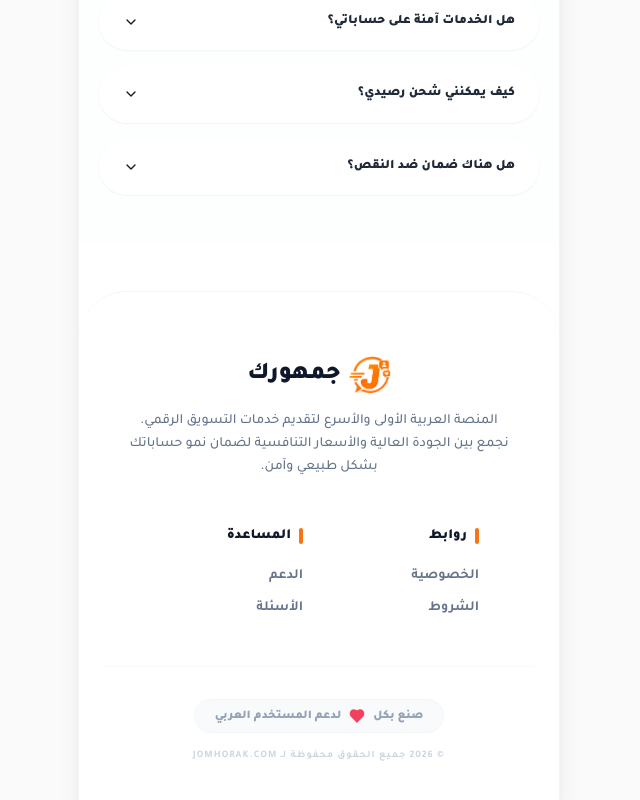
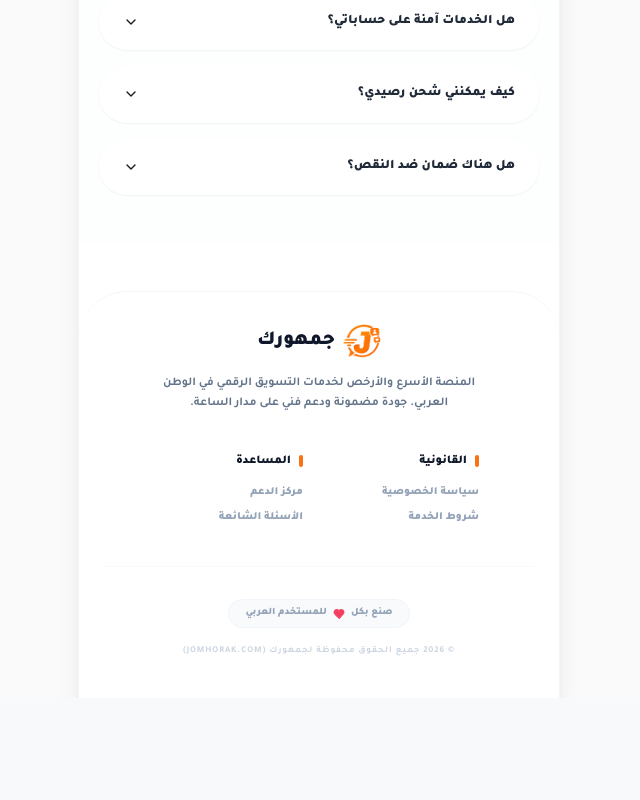
Before and after one commit to younesmrzok/jomhorok, a Next.js app: page / in a window 1280 px wide. Shown: the part 2473-3273 px from the top of the page, without its empty margins (321-961 px from the left). After the commit the page ends 3171 px from the top, so only its background shows below. Built offline with nearby package versions, Linux system fonts and the light colour scheme.

Commit message:
جيد ولاكن هناك فراغ فوق لوغو كبير و كلمات متل استخدام غير كاملة يجب تكون

```diff
--- a/src/app/login/page.tsx
+++ b/src/app/login/page.tsx
@@ -229,8 +229,8 @@ export default function LoginPage() {
             </CardContent>
           </Card>
 
-          <footer className="mt-20 border-t border-slate-100 bg-white rounded-t-[3rem] pt-16 pb-10 px-6 font-tajawal -mx-6 mb-[-3rem]">
-            <div className="max-w-4xl mx-auto space-y-12">
+          <footer className="mt-20 border-t border-slate-100 bg-white rounded-t-[3rem] pt-8 pb-10 px-6 font-tajawal -mx-6 mb-[-3rem]">
+            <div className="max-w-4xl mx-auto space-y-10">
               <div className="flex flex-col items-center text-center space-y-4">
                 <div className="flex items-center gap-2">
                   <Image src={headerLogoUrl} alt="جمهورك" width={38} height={38} className="object-contain" />
@@ -248,8 +248,8 @@ export default function LoginPage() {
                     القانونية
                   </h4>
                   <ul className="space-y-2 text-[11px] font-black text-slate-400 text-right">
-                    <li><Link href="/dashboard/privacy" className="hover:text-orange-500 transition-colors">الخصوصية</Link></li>
-                    <li><Link href="/dashboard/terms" className="hover:text-orange-500 transition-colors">الشروط</Link></li>
+                    <li><Link href="/dashboard/privacy" className="hover:text-orange-500 transition-colors">سياسة الخصوصية</Link></li>
+                    <li><Link href="/dashboard/terms" className="hover:text-orange-500 transition-colors">شروط الخدمة</Link></li>
                   </ul>
                 </div>
                 <div className="space-y-4">
@@ -258,8 +258,8 @@ export default function LoginPage() {
                     المساعدة
                   </h4>
                   <ul className="space-y-2 text-[11px] font-black text-slate-400 text-right">
-                    <li><Link href="/dashboard/support" className="hover:text-orange-500 transition-colors">الدعم</Link></li>
-                    <li><Link href="/dashboard/support" className="hover:text-orange-500 transition-colors">الأسئلة</Link></li>
+                    <li><Link href="/dashboard/support" className="hover:text-orange-500 transition-colors">مركز الدعم</Link></li>
+                    <li><Link href="/dashboard/support" className="hover:text-orange-500 transition-colors">الأسئلة الشائعة</Link></li>
                   </ul>
                 </div>
               </div>
--- a/src/app/page.tsx
+++ b/src/app/page.tsx
@@ -435,50 +435,50 @@ export default function LandingPage() {
             </Accordion>
           </section>
 
-          <footer className="mt-12 border-t border-slate-100 bg-white rounded-t-[3rem] pt-16 pb-10 px-6 font-tajawal">
-            <div className="max-w-4xl mx-auto space-y-12">
+          <footer className="mt-12 border-t border-slate-100 bg-white rounded-t-[3rem] pt-8 pb-10 px-6 font-tajawal">
+            <div className="max-w-4xl mx-auto space-y-10">
               <div className="flex flex-col items-center text-center space-y-4">
                 <div className="flex items-center gap-2">
-                  <Image src={headerLogoUrl} alt="جمهورك" width={42} height={42} className="object-contain" />
-                  <span className="text-2xl font-black text-slate-900">جمهورك</span>
+                  <Image src={headerLogoUrl} alt="جمهورك" width={38} height={38} className="object-contain" />
+                  <span className="text-xl font-black text-slate-900">جمهورك</span>
                 </div>
-                <p className="text-sm text-slate-500 leading-relaxed font-medium max-w-sm">
-                  المنصة العربية الأولى والأسرع لتقديم خدمات التسويق الرقمي. نجمع بين الجودة العالية والأسعار التنافسية لضمان نمو حساباتك بشكل طبيعي وآمن.
+                <p className="text-xs text-slate-500 leading-relaxed font-bold max-w-xs mx-auto">
+                  المنصة الأسرع والأرخص لخدمات التسويق الرقمي في الوطن العربي. جودة مضمونة ودعم فني على مدار الساعة.
                 </p>
               </div>
 
               <div className="grid grid-cols-2 gap-8 max-w-xs mx-auto">
-                <div className="space-y-5">
-                  <h4 className="text-sm font-black text-slate-900 flex items-center gap-2 justify-start">
-                    <div className="w-1 h-4 bg-orange-500 rounded-full" />
-                    روابط
+                <div className="space-y-4">
+                  <h4 className="text-xs font-black text-slate-900 flex items-center gap-2 justify-start">
+                    <div className="w-1 h-3 bg-orange-500 rounded-full" />
+                    القانونية
                   </h4>
-                  <ul className="space-y-3 text-sm font-bold text-slate-500 text-right">
-                    <li><Link href="/register" className="hover:text-orange-500 transition-colors">الخصوصية</Link></li>
-                    <li><Link href="/register" className="hover:text-orange-500 transition-colors">الشروط</Link></li>
+                  <ul className="space-y-2 text-[11px] font-black text-slate-400 text-right">
+                    <li><Link href="/register" className="hover:text-orange-500 transition-colors">سياسة الخصوصية</Link></li>
+                    <li><Link href="/register" className="hover:text-orange-500 transition-colors">شروط الخدمة</Link></li>
                   </ul>
                 </div>
 
-                <div className="space-y-5">
-                  <h4 className="text-sm font-black text-slate-900 flex items-center gap-2 justify-start">
-                    <div className="w-1 h-4 bg-orange-500 rounded-full" />
+                <div className="space-y-4">
+                  <h4 className="text-xs font-black text-slate-900 flex items-center gap-2 justify-start">
+                    <div className="w-1 h-3 bg-orange-500 rounded-full" />
                     المساعدة
                   </h4>
-                  <ul className="space-y-3 text-sm font-bold text-slate-500 text-right">
-                    <li><Link href="/register" className="hover:text-orange-500 transition-colors">الدعم</Link></li>
-                    <li><Link href="/register" className="hover:text-orange-500 transition-colors">الأسئلة</Link></li>
+                  <ul className="space-y-2 text-[11px] font-black text-slate-400 text-right">
+                    <li><Link href="/register" className="hover:text-orange-500 transition-colors">مركز الدعم</Link></li>
+                    <li><Link href="/register" className="hover:text-orange-500 transition-colors">الأسئلة الشائعة</Link></li>
                   </ul>
                 </div>
               </div>
 
-              <div className="pt-8 border-t border-slate-50 flex flex-col items-center gap-4">
-                <div className="inline-flex items-center gap-2 bg-slate-50 px-5 py-2 rounded-full border border-slate-100/50">
-                  <span className="text-xs font-black text-slate-400">صنع بكل</span>
-                  <Heart className="h-4 w-4 text-rose-500 fill-rose-500 animate-pulse" />
-                  <span className="text-xs font-black text-slate-400">لدعم المستخدم العربي</span>
+              <div className="pt-8 border-t border-slate-50 flex flex-col items-center gap-4 text-center">
+                <div className="inline-flex items-center gap-1.5 text-[10px] font-black text-slate-400 bg-slate-50 px-4 py-1.5 rounded-full border border-slate-100">
+                  <span>صنع بكل</span>
+                  <Heart className="h-3 w-3 text-rose-500 fill-rose-500 animate-pulse" />
+                  <span>للمستخدم العربي</span>
                 </div>
-                <p className="text-[10px] text-slate-300 font-bold uppercase tracking-widest text-center">
-                  &copy; 2026 جميع الحقوق محفوظة لـ JOMHORAK.COM
+                <p className="text-[9px] text-slate-300 font-bold uppercase tracking-widest">
+                  &copy; 2026 جميع الحقوق محفوظة لجمهورك (JOMHORAK.COM)
                 </p>
               </div>
             </div>
--- a/src/app/register/page.tsx
+++ b/src/app/register/page.tsx
@@ -275,8 +275,8 @@ export default function RegisterPage() {
             </CardContent>
           </Card>
 
-          <footer className="mt-20 border-t border-slate-100 bg-white rounded-t-[3rem] pt-16 pb-10 px-6 font-tajawal -mx-6 mb-[-3rem]">
-            <div className="max-w-4xl mx-auto space-y-12">
+          <footer className="mt-20 border-t border-slate-100 bg-white rounded-t-[3rem] pt-8 pb-10 px-6 font-tajawal -mx-6 mb-[-3rem]">
+            <div className="max-w-4xl mx-auto space-y-10">
               <div className="flex flex-col items-center text-center space-y-4">
                 <div className="flex items-center gap-2">
                   <Image src={headerLogoUrl} alt="جمهورك" width={38} height={38} className="object-contain" />
@@ -294,8 +294,8 @@ export default function RegisterPage() {
                     القانونية
                   </h4>
                   <ul className="space-y-2 text-[11px] font-black text-slate-400 text-right">
-                    <li><Link href="/dashboard/privacy" className="hover:text-orange-500 transition-colors">الخصوصية</Link></li>
-                    <li><Link href="/dashboard/terms" className="hover:text-orange-500 transition-colors">الشروط</Link></li>
+                    <li><Link href="/dashboard/privacy" className="hover:text-orange-500 transition-colors">سياسة الخصوصية</Link></li>
+                    <li><Link href="/dashboard/terms" className="hover:text-orange-500 transition-colors">شروط الخدمة</Link></li>
                   </ul>
                 </div>
                 <div className="space-y-4">
@@ -304,8 +304,8 @@ export default function RegisterPage() {
                     المساعدة
                   </h4>
                   <ul className="space-y-2 text-[11px] font-black text-slate-400 text-right">
-                    <li><Link href="/dashboard/support" className="hover:text-orange-500 transition-colors">الدعم</Link></li>
-                    <li><Link href="/dashboard/support" className="hover:text-orange-500 transition-colors">الأسئلة</Link></li>
+                    <li><Link href="/dashboard/support" className="hover:text-orange-500 transition-colors">مركز الدعم</Link></li>
+                    <li><Link href="/dashboard/support" className="hover:text-orange-500 transition-colors">الأسئلة الشائعة</Link></li>
                   </ul>
                 </div>
               </div>
--- a/src/components/layout/main-layout.tsx
+++ b/src/components/layout/main-layout.tsx
@@ -215,8 +215,8 @@ export function MainLayout({ children }: { children: React.ReactNode }) {
           {children}
         </div>
 
-        <footer className="mt-20 border-t border-slate-100 bg-white rounded-t-[3rem] pt-16 pb-10 px-6 font-tajawal -mx-4">
-          <div className="max-w-4xl mx-auto space-y-12">
+        <footer className="mt-20 border-t border-slate-100 bg-white rounded-t-[3rem] pt-8 pb-10 px-6 font-tajawal -mx-4">
+          <div className="max-w-4xl mx-auto space-y-10">
             <div className="flex flex-col items-center text-center space-y-4">
               <div className="flex items-center gap-2">
                 <Image src={headerLogoUrl} alt="جمهورك" width={38} height={38} className="object-contain" />
```
